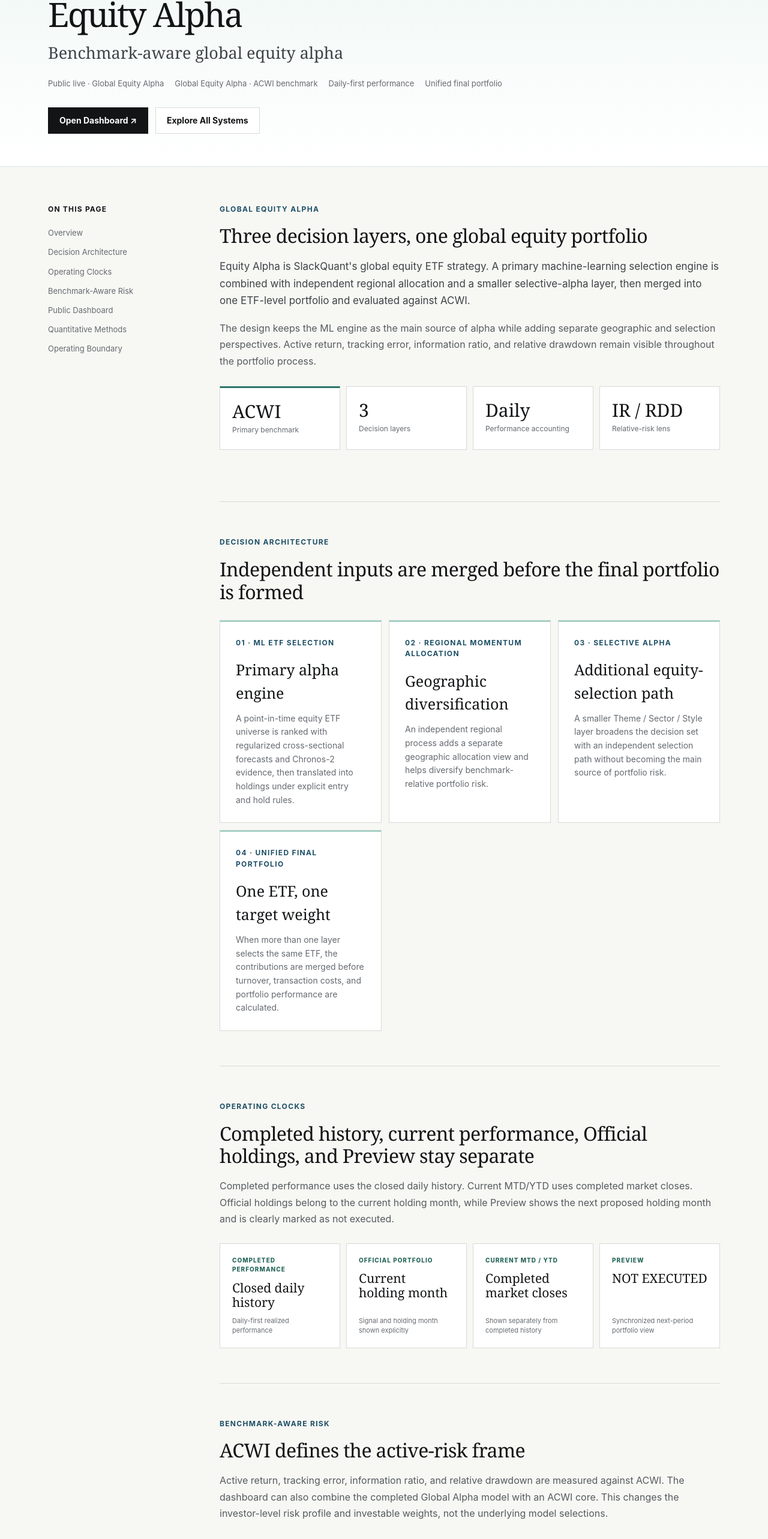
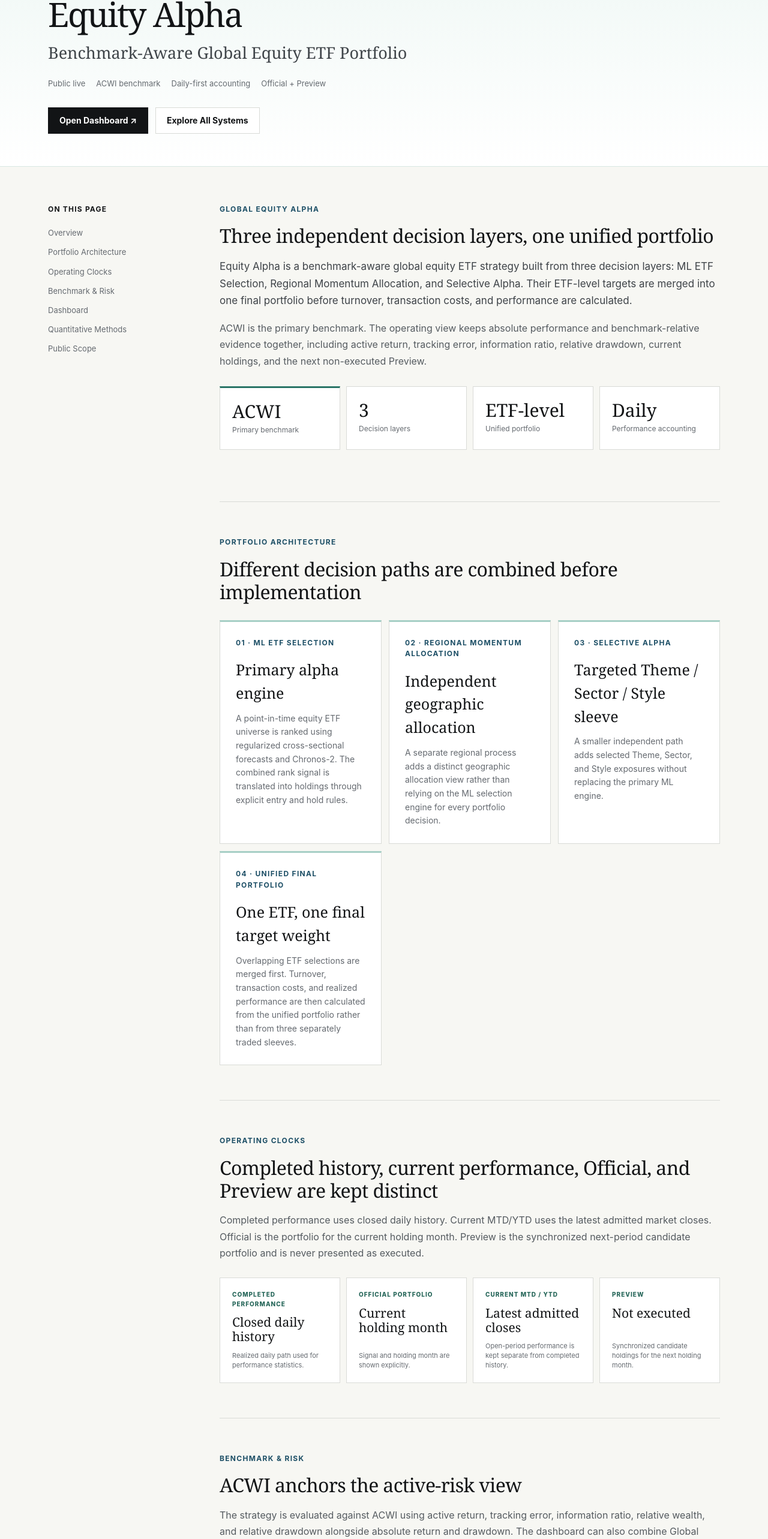
Before and after one commit to slackquant80/slackquant-research, a Next.js app: page /systems/equity-alpha in a window 1280 px wide. Shown: the part 195-2761 px from the top of the page at 60% size. Built offline with nearby package versions, Linux system fonts and the light colour scheme; no server answers.

Commit message:
Polish Global Equity Alpha platform and operating UX

```diff
--- a/src/app/globals.css
+++ b/src/app/globals.css
@@ -2097,9 +2097,9 @@ h1{font-family:Georgia,"Times New Roman",serif;font-weight:500;font-size:64px;li
 
 
 /* Equity Alpha system family */
-.system-card-equity-alpha{position:relative;border-top:3px solid #2b7567;background:linear-gradient(180deg,#fbfdfc 0%,#fff 100%)}
+.system-card-equity-alpha{position:relative}
 .system-card-equity-alpha .track-chip,.equity-alpha-track-chip{border-color:#9fc9bf;background:#edf7f4;color:#235f54}
-.home-system-mini-equity-alpha{border-top:3px solid #2b7567;background:linear-gradient(180deg,#f8fcfb 0%,#fff 100%)}
+.home-system-mini-equity-alpha{}
 .home-system-mini-equity-alpha .kicker{color:#27675a}
 .equity-alpha-system-hero{background:linear-gradient(180deg,#eef7f4 0%,#fff 100%);border-bottom:1px solid #d8e8e3}
 .equity-alpha-system-hero .paper-subtitle{max-width:820px}
--- a/src/app/systems/equity-alpha/page.tsx
+++ b/src/app/systems/equity-alpha/page.tsx
@@ -7,9 +7,9 @@ import { getSystem } from "@/data/systems";
 const item = getSystem("equity-alpha");
 
 export const metadata: Metadata = {
-  title: "Equity Alpha — Benchmark-Aware Global Equity ETF Strategy",
+  title: "Equity Alpha — Benchmark-Aware Global Equity ETF Portfolio",
   description:
-    "SlackQuant Global Equity Alpha combines machine-learning ETF selection, regional momentum allocation, and a selective alpha layer in one ACWI-relative portfolio.",
+    "SlackQuant Equity Alpha combines ML-based ETF selection, regional momentum allocation, and a selective Theme / Sector / Style layer in one ACWI-benchmarked global equity portfolio.",
   alternates: { canonical: "/systems/equity-alpha/" },
 };
 
@@ -25,12 +25,12 @@ export default function EquityAlphaSystemPage() {
             <span className="track-chip equity-alpha-track-chip">{item.category}</span>
           </div>
           <h1 className="paper-title">Equity Alpha</h1>
-          <div className="paper-subtitle">Benchmark-aware global equity alpha</div>
+          <div className="paper-subtitle">Benchmark-Aware Global Equity ETF Portfolio</div>
           <div className="paper-meta">
             <span>{item.status}</span>
-            <span>Global Equity Alpha · ACWI benchmark</span>
-            <span>Daily-first performance</span>
-            <span>Unified final portfolio</span>
+            <span>ACWI benchmark</span>
+            <span>Daily-first accounting</span>
+            <span>Official + Preview</span>
           </div>
           <div className="actions">
             {item.links.publicDashboard ? (
@@ -53,93 +53,93 @@ export default function EquityAlphaSystemPage() {
         <aside className="toc">
           <strong>On this page</strong>
           <a href="#overview">Overview</a>
-          <a href="#architecture">Decision Architecture</a>
+          <a href="#architecture">Portfolio Architecture</a>
           <a href="#clocks">Operating Clocks</a>
-          <a href="#risk">Benchmark-Aware Risk</a>
-          <a href="#public">Public Dashboard</a>
+          <a href="#risk">Benchmark & Risk</a>
+          <a href="#public">Dashboard</a>
           <a href="#methods">Quantitative Methods</a>
-          <a href="#boundary">Operating Boundary</a>
+          <a href="#boundary">Public Scope</a>
         </aside>
 
         <article>
           <section className="prose-section" id="overview">
             <div className="kicker">Global equity alpha</div>
-            <h2>Three decision layers, one global equity portfolio</h2>
+            <h2>Three independent decision layers, one unified portfolio</h2>
             <p className="lede">
-              Equity Alpha is SlackQuant&apos;s global equity ETF strategy. A primary machine-learning selection engine is combined with independent regional allocation and a smaller selective-alpha layer, then merged into one ETF-level portfolio and evaluated against ACWI.
+              Equity Alpha is a benchmark-aware global equity ETF strategy built from three decision layers: ML ETF Selection, Regional Momentum Allocation, and Selective Alpha. Their ETF-level targets are merged into one final portfolio before turnover, transaction costs, and performance are calculated.
             </p>
             <p className="body-copy">
-              The design keeps the ML engine as the main source of alpha while adding separate geographic and selection perspectives. Active return, tracking error, information ratio, and relative drawdown remain visible throughout the portfolio process.
+              ACWI is the primary benchmark. The operating view keeps absolute performance and benchmark-relative evidence together, including active return, tracking error, information ratio, relative drawdown, current holdings, and the next non-executed Preview.
             </p>
             <div className="metrics system-metrics equity-alpha-metrics">
               <div className="metric"><div className="value">ACWI</div><div className="label">Primary benchmark</div></div>
               <div className="metric"><div className="value">3</div><div className="label">Decision layers</div></div>
+              <div className="metric"><div className="value">ETF-level</div><div className="label">Unified portfolio</div></div>
               <div className="metric"><div className="value">Daily</div><div className="label">Performance accounting</div></div>
-              <div className="metric"><div className="value">IR / RDD</div><div className="label">Relative-risk lens</div></div>
             </div>
           </section>
 
           <section className="prose-section" id="architecture">
-            <div className="kicker">Decision architecture</div>
-            <h2>Independent inputs are merged before the final portfolio is formed</h2>
+            <div className="kicker">Portfolio architecture</div>
+            <h2>Different decision paths are combined before implementation</h2>
             <div className="f2r-process-grid equity-alpha-process-grid">
               <div className="system-role-card equity-alpha-role-card">
                 <div className="kicker">01 · ML ETF Selection</div>
                 <h3>Primary alpha engine</h3>
-                <p>A point-in-time equity ETF universe is ranked with regularized cross-sectional forecasts and Chronos-2 evidence, then translated into holdings under explicit entry and hold rules.</p>
+                <p>A point-in-time equity ETF universe is ranked using regularized cross-sectional forecasts and Chronos-2. The combined rank signal is translated into holdings through explicit entry and hold rules.</p>
               </div>
               <div className="system-role-card equity-alpha-role-card">
                 <div className="kicker">02 · Regional Momentum Allocation</div>
-                <h3>Geographic diversification</h3>
-                <p>An independent regional process adds a separate geographic allocation view and helps diversify benchmark-relative portfolio risk.</p>
+                <h3>Independent geographic allocation</h3>
+                <p>A separate regional process adds a distinct geographic allocation view rather than relying on the ML selection engine for every portfolio decision.</p>
               </div>
               <div className="system-role-card equity-alpha-role-card">
                 <div className="kicker">03 · Selective Alpha</div>
-                <h3>Additional equity-selection path</h3>
-                <p>A smaller Theme / Sector / Style layer broadens the decision set with an independent selection path without becoming the main source of portfolio risk.</p>
+                <h3>Targeted Theme / Sector / Style sleeve</h3>
+                <p>A smaller independent path adds selected Theme, Sector, and Style exposures without replacing the primary ML engine.</p>
               </div>
               <div className="system-role-card equity-alpha-role-card">
                 <div className="kicker">04 · Unified Final Portfolio</div>
-                <h3>One ETF, one target weight</h3>
-                <p>When more than one layer selects the same ETF, the contributions are merged before turnover, transaction costs, and portfolio performance are calculated.</p>
+                <h3>One ETF, one final target weight</h3>
+                <p>Overlapping ETF selections are merged first. Turnover, transaction costs, and realized performance are then calculated from the unified portfolio rather than from three separately traded sleeves.</p>
               </div>
             </div>
           </section>
 
           <section className="prose-section" id="clocks">
             <div className="kicker">Operating clocks</div>
-            <h2>Completed history, current performance, Official holdings, and Preview stay separate</h2>
+            <h2>Completed history, current performance, Official, and Preview are kept distinct</h2>
             <p className="body-copy">
-              Completed performance uses the closed daily history. Current MTD/YTD uses completed market closes. Official holdings belong to the current holding month, while Preview shows the next proposed holding month and is clearly marked as not executed.
+              Completed performance uses closed daily history. Current MTD/YTD uses the latest admitted market closes. Official is the portfolio for the current holding month. Preview is the synchronized next-period candidate portfolio and is never presented as executed.
             </p>
             <div className="equity-alpha-clock-grid">
-              <div><span>Completed performance</span><strong>Closed daily history</strong><small>Daily-first realized performance</small></div>
-              <div><span>Official portfolio</span><strong>Current holding month</strong><small>Signal and holding month shown explicitly</small></div>
-              <div><span>Current MTD / YTD</span><strong>Completed market closes</strong><small>Shown separately from completed history</small></div>
-              <div><span>Preview</span><strong>NOT EXECUTED</strong><small>Synchronized next-period portfolio view</small></div>
+              <div><span>Completed performance</span><strong>Closed daily history</strong><small>Realized daily path used for performance statistics.</small></div>
+              <div><span>Official portfolio</span><strong>Current holding month</strong><small>Signal and holding month are shown explicitly.</small></div>
+              <div><span>Current MTD / YTD</span><strong>Latest admitted closes</strong><small>Open-period performance is kept separate from completed history.</small></div>
+              <div><span>Preview</span><strong>Not executed</strong><small>Synchronized candidate holdings for the next holding month.</small></div>
             </div>
           </section>
 
           <section className="prose-section" id="risk">
-            <div className="kicker">Benchmark-aware risk</div>
-            <h2>ACWI defines the active-risk frame</h2>
+            <div className="kicker">Benchmark & risk</div>
+            <h2>ACWI anchors the active-risk view</h2>
             <p className="body-copy">
-              Active return, tracking error, information ratio, and relative drawdown are measured against ACWI. The dashboard can also combine the completed Global Alpha model with an ACWI core. This changes the investor-level risk profile and investable weights, not the underlying model selections.
+              The strategy is evaluated against ACWI using active return, tracking error, information ratio, relative wealth, and relative drawdown alongside absolute return and drawdown. The dashboard can also combine Global Alpha with an ACWI core; that control changes the investor-level risk profile and investable weights, not the underlying model selections.
             </p>
           </section>
 
           <section className="prose-section" id="public">
-            <div className="kicker">Public dashboard</div>
-            <h2>Portfolio, performance, risk, and history in one operating view</h2>
+            <div className="kicker">Dashboard</div>
+            <h2>From portfolio decisions to investable exposure</h2>
             <p className="body-copy">
-              The dashboard brings together the Official portfolio, synchronized Preview, daily-first performance, full portfolio history, ACWI-relative risk, universe diagnostics, and the investor ACWI-core / Global-Alpha mix. The downloadable history workbook provides the completed daily and monthly record together with the final target-weight history.
+              The live dashboard shows Official and Preview portfolios, ETF target weights, investment-exposure groupings, current MTD/YTD, completed daily performance, ACWI-relative risk, portfolio history, and ML-layer diagnostics. A full-history workbook provides the completed daily and monthly record together with the unified target-weight history.
             </p>
             {item.links.publicDashboard ? (
               <div className="repro-links documentation-artifacts">
                 <a className="artifact artifact-primary" href={item.links.publicDashboard} target="_blank" rel="noopener noreferrer" data-sq-dashboard-app="true">
                   <span className="artifact-kicker">LIVE</span>
                   <strong>Equity Alpha Dashboard</strong>
-                  <small>Official portfolio, Preview, daily-first performance, ACWI-relative risk, and full portfolio history.</small>
+                  <small>Official / Preview holdings, investment exposures, daily-first performance, ACWI-relative risk, and full portfolio history.</small>
                   <span className="artifact-action">Open Dashboard ↗</span>
                 </a>
               </div>
@@ -149,24 +149,24 @@ export default function EquityAlphaSystemPage() {
           <MethodsUsed researchSlug={item.methodsKey ?? item.slug} context="system" />
 
           <section className="prose-section" id="boundary">
-            <div className="kicker">Operating boundary</div>
-            <h2>Public architecture and portfolio behavior, protected implementation detail</h2>
+            <div className="kicker">Public scope</div>
+            <h2>Portfolio logic is visible; private implementation state stays private</h2>
             <div className="system-boundary-grid">
               <div className="system-boundary-card allowed">
-                <h3>Public</h3>
+                <h3>Shown publicly</h3>
                 <ul>
                   <li>Decision-layer roles, ACWI benchmark frame, and unified final holdings</li>
-                  <li>Completed/current performance and clearly labeled Preview</li>
-                  <li>Active-risk measures including IR, tracking error, and relative drawdown</li>
-                  <li>Investor ACWI-core / Global-Alpha risk translation</li>
+                  <li>Official and Preview portfolios with separate operating clocks</li>
+                  <li>Daily-first performance and benchmark-relative risk measures</li>
+                  <li>Investor ACWI-core / Global-Alpha risk-profile translation</li>
                 </ul>
               </div>
               <div className="system-boundary-card prohibited">
-                <h3>Internal</h3>
+                <h3>Not published</h3>
                 <ul>
-                  <li>Protected feature recipes, tuning parameters, and private source lineage</li>
-                  <li>Private runtime data, credentials, local paths, and release-engineering state</li>
-                  <li>Low-level implementation details that are not needed to interpret the public portfolio</li>
+                  <li>Private feature recipes, tuning detail, and source lineage</li>
+                  <li>Credentials, local runtime data, and machine-specific infrastructure</li>
+                  <li>Release-engineering state that is not needed to interpret the portfolio</li>
                 </ul>
               </div>
             </div>
--- a/src/data/methods.ts
+++ b/src/data/methods.ts
@@ -307,7 +307,7 @@ const artifactMethodIds: Record<string, string[]> = {
   "adaa": ["QM007", "QM010", "QM011"],
   "adaa-system": ["QM007", "QM009", "QM010", "QM011", "QM014", "QM029"],
   "f2r-system": ["QM001", "QM002", "QM003", "QM007", "QM009", "QM013", "QM019", "QM020", "QM027", "QM024", "QM025"],
-  "equity-alpha-system": ["QM001", "QM003", "QM007", "QM009", "QM010", "QM011", "QM013", "QM019", "QM020", "QM026", "QM027", "QM024", "QM025"],
+  "equity-alpha-system": ["QM003", "QM007", "QM009", "QM010", "QM011", "QM013", "QM019", "QM025", "QM026", "QM027"],
   "pds-system": ["QM007", "QM008", "QM009", "QM011", "QM013", "QM014", "QM028", "QM029"],
   "protection-patience": ["QM007", "QM008", "QM009", "QM010", "QM012", "QM013"],
   "price-macro-decision": ["QM001", "QM002", "QM003", "QM006", "QM007", "QM009", "QM013", "QM014", "QM019", "QM020"],
--- a/src/data/systems.ts
+++ b/src/data/systems.ts
@@ -101,15 +101,15 @@ export const systemItems: SystemItem[] = [
   {
     slug: "equity-alpha",
     title: "Equity Alpha",
-    subtitle: "Benchmark-Aware Global Equity ETF Selection & Allocation",
+    subtitle: "Benchmark-Aware Global Equity ETF Portfolio",
     category: "Equity Alpha Strategy",
     systemGroup: "equity-alpha",
     prominence: "standard",
-    status: "Public live · Global Equity Alpha",
+    status: "Public live",
     dateLabel: "Official signal 2026-08 · holding 2026-09",
     shortSummary:
-      "A benchmark-aware global equity ETF strategy combining ML-based ETF selection, independent regional momentum allocation, and a small selective-alpha decision layer in one ACWI-relative portfolio. Completed performance, current holdings, and Preview remain on separate operating clocks.",
-    role: "Benchmark-Aware Global Equity Alpha Portfolio Construction",
+      "A three-layer global equity strategy combining ML-based ETF selection, independent regional momentum allocation, and a selective Theme / Sector / Style path. ETF-level decisions are merged into one final portfolio and evaluated against ACWI with daily-first performance and explicit active-risk measures.",
+    role: "Benchmark-Aware Global Equity ETF Portfolio",
     methodsKey: "equity-alpha-system",
     links: {
       publicDashboard: "/dashboards/equity-alpha/",
@@ -168,7 +168,7 @@ export const systemGroupDefinitions: Array<{
     kicker: "Equity alpha family",
     title: "Equity Alpha Strategies",
     description:
-      "Benchmark-aware equity selection and active-portfolio systems that operate within the equity opportunity set rather than across asset classes.",
+      "Benchmark-aware equity strategies that select and allocate within the global equity ETF opportunity set, with explicit benchmark-relative portfolio evaluation.",
   },
   {
     key: "risk-scenario",
```
Also changed, not shown: public/dashboards/equity-alpha/data/live_overlay.js, 1 other file (tests, documents, lock files or other folders).
